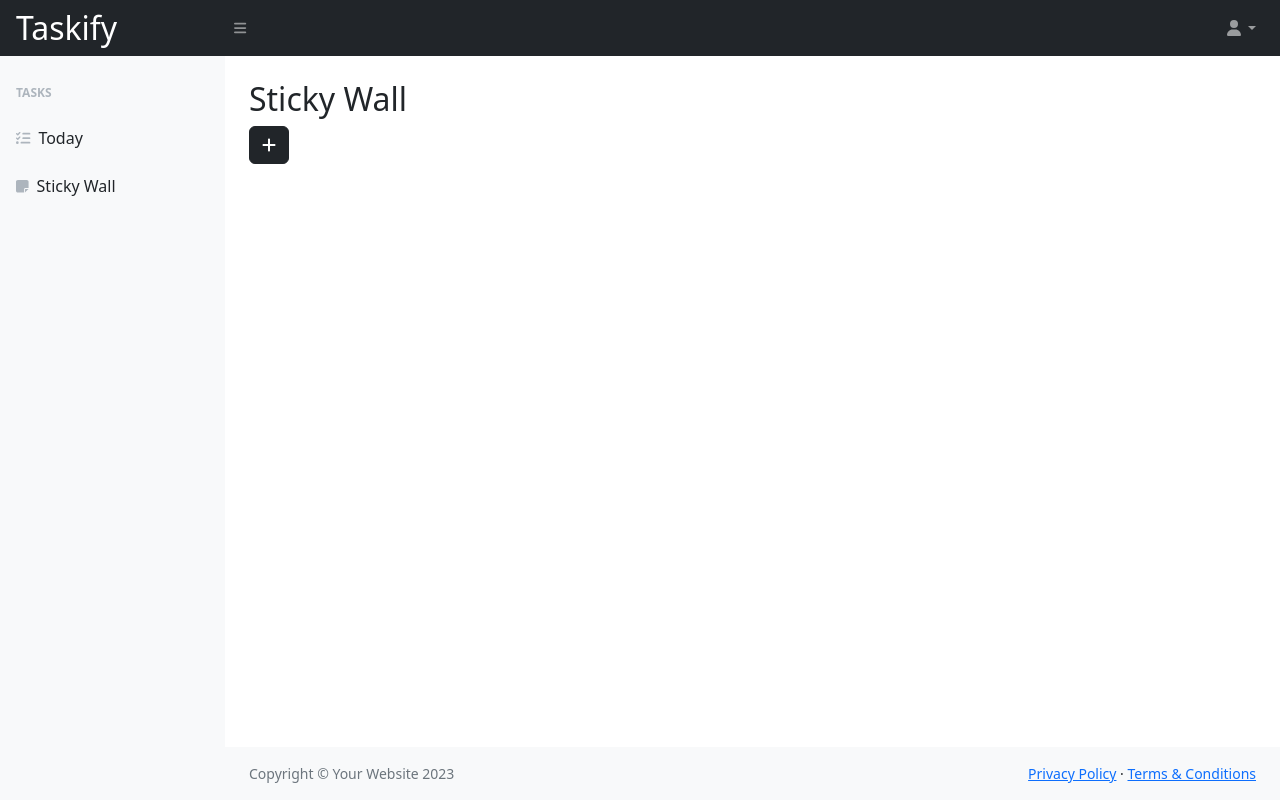
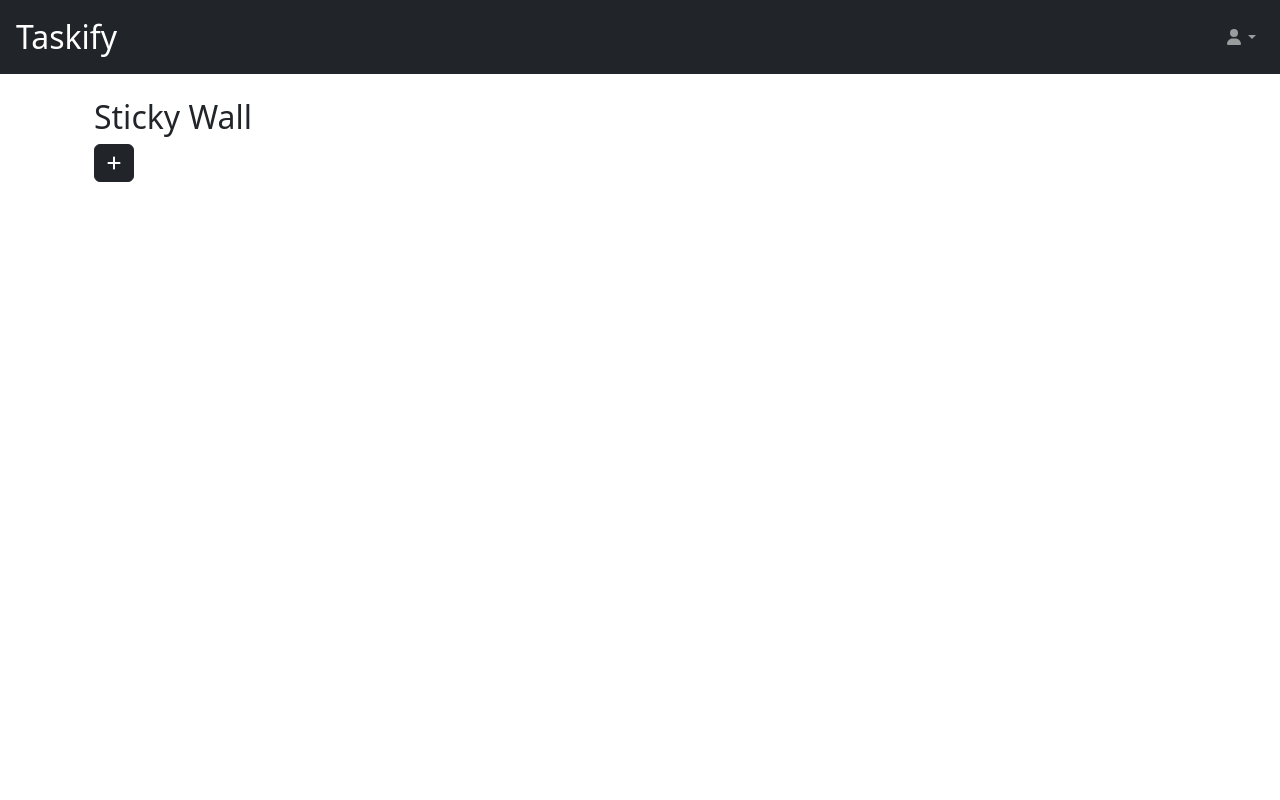
Before and after one commit to onyxvillamor/todo, a PHP site: page / in a window 1280 px wide. Run offline with PHP 8.4, Linux system fonts and the light colour scheme; data that the repository does not hold is empty; some libraries are stand-ins or nearby versions.

Commit message:
minor changes

```diff
--- a/actions/ajax/display.js
+++ b/actions/ajax/display.js
@@ -1,4 +1,7 @@
-document.addEventListener('DOMContentLoaded', function() {
+document.addEventListener('DOMContentLoaded', loadTasks);
+
+
+function loadTasks(){
     var xhr = new XMLHttpRequest();
     xhr.open('GET', '../actions/display.php', true);
 
@@ -33,4 +36,4 @@ document.addEventListener('DOMContentLoaded', function() {
     }
 
     xhr.send();
-});
+}
--- a/views/includes/footer.php
+++ b/views/includes/footer.php
@@ -1,23 +1,10 @@
- <footer class="py-3 bg-light mt-auto">
-          <div class="container-fluid px-4">
-            <div
-              class="d-flex align-items-center justify-content-between small"
-            >
-              <div class="text-muted">Copyright &copy; Your Website 2023</div>
-              <div>
-                <a href="#">Privacy Policy</a>
-                &middot;
-                <a href="#">Terms &amp; Conditions</a>
-              </div>
-            </div>
-          </div>
-        </footer>
+
         </div>
 <script
       src="https://cdn.jsdelivr.net/npm/bootstrap@5.2.3/dist/js/bootstrap.bundle.min.js"
       crossorigin="anonymous"
     ></script>
-    <script src="js/scripts.js"></script>
+
     <!-- ajax content below -->
     <script src="../actions/ajax/display.js"></script>
     <script src="../actions/ajax/addtask.js"></script>
--- a/views/includes/header.php
+++ b/views/includes/header.php
@@ -14,7 +14,8 @@
       href="https://cdn.jsdelivr.net/npm/simple-datatables@7.1.2/dist/style.min.css"
       rel="stylesheet"
     />
-    <link href="css/styles.css" rel="stylesheet" />
+    <!-- <link href="css/styles.css" rel="stylesheet" /> -->
+    <link href="https://cdn.jsdelivr.net/npm/bootstrap@5.3.3/dist/css/bootstrap.min.css" rel="stylesheet" integrity="sha384-QWTKZyjpPEjISv5WaRU9OFeRpok6YctnYmDr5pNlyT2bRjXh0JMhjY6hW+ALEwIH" crossorigin="anonymous">
     <script
       src="https://use.fontawesome.com/releases/v6.3.0/js/all.js"
       crossorigin="anonymous"
@@ -23,5 +24,3 @@
   <body class="sb-nav-fixed">
 
   <?php include('nav.php'); ?>
-
-  <?php include('sidebar.php'); ?>
--- a/views/includes/nav.php
+++ b/views/includes/nav.php
@@ -1,14 +1,7 @@
 <nav class="sb-topnav navbar navbar-expand navbar-dark bg-dark">
       <!-- Navbar Brand-->
       <a class="navbar-brand ps-3 fs-2" href="index.html">Taskify</a>
-      <!-- Sidebar Toggle-->
-      <button
-        class="btn btn-link btn-sm order-1 order-lg-0 me-4 me-lg-0"
-        id="sidebarToggle"
-        href="#!"
-      >
-        <i class="fas fa-bars"></i>
-      </button>
+
       <!-- Navbar-->
       <ul class="navbar-nav ms-auto me-0 me-md-3 my-2 my-md-0">
         <li class="nav-item dropdown">
--- a/views/includes/sidebar.php
+++ /dev/null
@@ -1,90 +0,0 @@
-<div id="layoutSidenav">
-      <div id="layoutSidenav_nav">
-        <nav class="sb-sidenav accordion sb-sidenav-light" id="sidenavAccordion">
-          <div class="sb-sidenav-menu">
-            <div class="nav">
-              <div class="sb-sidenav-menu-heading">Tasks</div>
-              <a class="nav-link" href="index.html">
-                <div class="sb-nav-link-icon">
-                    <i class="fa-solid fa-list-check"></i>
-                </div>
-                Today
-              </a>
-              <a class="nav-link" href="../views/index.php">
-                <div class="sb-nav-link-icon">
-                    <i class="fa-solid fa-note-sticky"></i>
-                </div>
-                Sticky Wall
-              </a>
-
-              <!-- <div class="sb-sidenav-menu-heading">USERS</div>
-              <a
-                class="nav-link collapsed"
-                href="#"
-                data-bs-toggle="collapse"
-                data-bs-target="#collapseBooks"
-                aria-expanded="false"
-                aria-controls="collapseLayouts"
-              >
-                <div class="sb-nav-link-icon">
-                  <i class="fa-solid fa-book-open"></i>
-                </div>
-                Books
-                <div class="sb-sidenav-collapse-arrow">
-                  <i class="fas fa-angle-down"></i>
-                </div>
-              </a>
-              <div
-                class="collapse"
-                id="collapseBooks"
-                aria-labelledby="headingOne"
-                data-bs-parent="#sidenavAccordion"
-              >
-                <nav class="sb-sidenav-menu-nested nav">
-                  <a class="nav-link" href="layout-static.html"
-                    >Math & Science</a
-                  >
-                  <a class="nav-link" href="layout-sidenav-light.html"
-                    >History</a
-                  >
-                  <a class="nav-link" href="layout-sidenav-light.html"
-                    >Self-help books</a
-                  >
-                  <a class="nav-link" href="layout-sidenav-light.html"
-                    >Comics</a
-                  >
-                </nav>
-              </div>
-              <a
-                class="nav-link collapsed"
-                href="#"
-                data-bs-toggle="collapse"
-                data-bs-target="#collapseLayouts"
-                aria-expanded="false"
-                aria-controls="collapseLayouts"
-              >
-                <div class="sb-nav-link-icon">
-                  <i class="fa-solid fa-bookmark"></i>
-                </div>
-                Transactions
-                <div class="sb-sidenav-collapse-arrow">
-                  <i class="fas fa-angle-down"></i>
-                </div>
-              </a>
-              <div
-                class="collapse"
-                id="collapseLayouts"
-                aria-labelledby="headingOne"
-                data-bs-parent="#sidenavAccordion"
-              >
-                <nav class="sb-sidenav-menu-nested nav">
-                  <a class="nav-link" href="layout-static.html">Issued Books</a>
-                  <a class="nav-link" href="layout-sidenav-light.html"
-                    >Returned Books</a
-                  >
-                </nav>
-              </div> -->
-            </div>
-          </div>
-        </nav>
-      </div>
--- a/views/index.php
+++ b/views/index.php
@@ -10,7 +10,7 @@ include("../config/config.php");
     <?php include('includes/update-modal.php') ?>
 
 
-    <div class="container-fluid px-4">
+    <div class="container px-4">
       <h1 class="mt-4 fs-2">Sticky Wall</h1>
       <button class="btn btn-dark" data-bs-toggle="modal" data-bs-target="#exampleModal">
         <i class="fa-solid fa-plus"></i>
--- a/views/js/scripts.js
+++ /dev/null
@@ -1,26 +0,0 @@
-/*!
-    * Start Bootstrap - SB Admin v7.0.7 (https://startbootstrap.com/template/sb-admin)
-    * Copyright 2013-2023 Start Bootstrap
-    * Licensed under MIT (https://github.com/StartBootstrap/startbootstrap-sb-admin/blob/master/LICENSE)
-    */
-    //
-// Scripts
-//
-
-window.addEventListener('DOMContentLoaded', event => {
-
-    // Toggle the side navigation
-    const sidebarToggle = document.body.querySelector('#sidebarToggle');
-    if (sidebarToggle) {
-        // Uncomment Below to persist sidebar toggle between refreshes
-        // if (localStorage.getItem('sb|sidebar-toggle') === 'true') {
-        //     document.body.classList.toggle('sb-sidenav-toggled');
-        // }
-        sidebarToggle.addEventListener('click', event => {
-            event.preventDefault();
-            document.body.classList.toggle('sb-sidenav-toggled');
-            localStorage.setItem('sb|sidebar-toggle', document.body.classList.contains('sb-sidenav-toggled'));
-        });
-    }
-
-});
```
